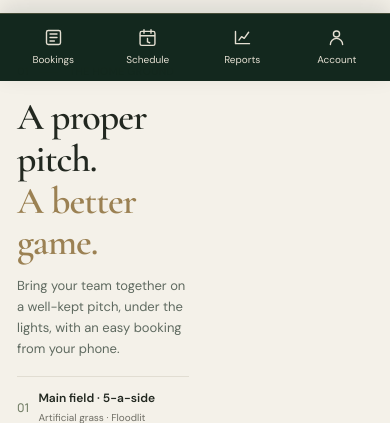
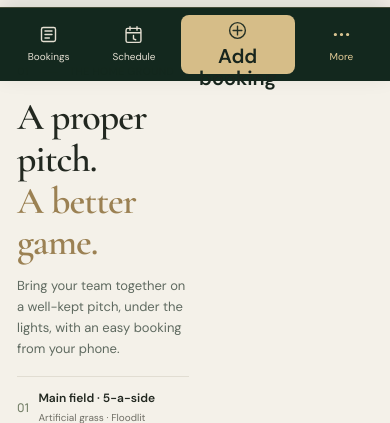
Before and after one commit to NahiduzzamanDipu/dipu-turf-champion, a Django app: page / in a window 390 px wide. Shown: the part 763-1186 px from the top of the page. Run offline with Django 5.2, Linux system fonts and the light colour scheme; the visitor is signed in with stand-in values (Sample User, id 1); data comes from the database, SQL or seed files in the repository; data that the repository does not hold is empty.

Commit message:
Improve mobile workspace navigation

```diff
--- a/static/turf/craft.css
+++ b/static/turf/craft.css
@@ -485,3 +485,28 @@ a:focus-visible, button:focus-visible, input:focus-visible, select:focus-visible
   .dash-panel-head h2, .dash-panel h2, .settings-card h2 { font-size: 24px; }
   .booking-intro h1 { font-size: 55px; }
 }
+
+/* Navigation and action clarity across the full owner workspace */
+.topbar { position: sticky; top: 0; z-index: 24; }
+.mobile-dock { z-index: 40; }
+.mobile-dock .dock-create { flex: 1.15; min-width: 82px; min-height: 48px; margin-inline: 4px; padding: 5px 8px; border-radius: 8px; background: #d6bd88; color: #18251d; font-size: 10px; font-weight: 600; }
+.mobile-dock .dock-create svg { color: #253126; }
+.mobile-dock .dock-create.dock-active { color: #18251d; }
+.dock-more { position: relative; display: flex; flex: 1; justify-content: center; min-width: 0; }
+.dock-more > summary { min-width: 62px; padding: 4px 6px; display: flex; flex-direction: column; align-items: center; justify-content: center; gap: 4px; color: #e4dfd2; font-size: 10px; cursor: pointer; list-style: none; }
+.dock-more > summary::-webkit-details-marker { display: none; }
+.dock-more > summary svg { width: 21px; height: 21px; fill: none; stroke: currentColor; stroke-width: 1.7; stroke-linecap: round; }
+.dock-more-active > summary { color: #e1ca96; }
+.dock-more-menu { position: absolute; right: 4px; bottom: calc(100% + 12px); width: min(300px, calc(100vw - 24px)); max-height: min(68svh, 560px); padding: 12px; overflow-y: auto; display: grid; grid-template-columns: 1fr 1fr; gap: 4px; background: #10251b; border: 1px solid rgba(214,189,136,.35); border-radius: 10px; box-shadow: 0 16px 42px rgba(6,16,10,.28); }
+.dock-menu-heading { grid-column: 1 / -1; padding: 5px 8px 8px; color: #d6bd88; font-size: 11px; font-weight: 600; }
+.mobile-dock .dock-more-menu a, .mobile-dock .dock-more-menu button { width: 100%; min-width: 0; min-height: 42px; padding: 9px 8px; display: flex; align-items: center; justify-content: flex-start; border: 0; border-radius: 5px; background: transparent; color: #f0eee6; text-align: left; font: 500 12px 'DM Sans', Arial, sans-serif; }
+.mobile-dock .dock-more-menu a:hover, .mobile-dock .dock-more-menu button:hover { background: #243c2c; color: #e6d1a0; }
+.dock-more-menu form { grid-column: 1 / -1; border-top: 1px solid rgba(255,255,255,.12); margin-top: 5px; padding-top: 5px; }
+.booking-table td:nth-child(3) { display: table-cell; }
+.booking-table td[data-label="Reference"] { font-variant-numeric: tabular-nums; }
+@media (max-width: 760px) {
+  .booking-table td:nth-child(3) { display: flex; }
+  .booking-table td[data-label="Reference"] { grid-column: 1 / -1; padding-top: 2px; }
+  .booking-table td[data-label="Reference"]::before { content: 'Booking reference'; }
+  .mobile-dock .dock-create { font-size: 10px; }
+}
--- a/templates/turf/base.html
+++ b/templates/turf/base.html
@@ -37,8 +37,20 @@
   {% if request.workspace_member or request.user.is_staff or request.user.is_superuser %}
     <a class="{% if request.resolver_match.url_name == 'owner_dashboard' %}dock-active{% endif %}" href="{% url 'owner_dashboard' %}"><svg viewBox="0 0 24 24" aria-hidden="true"><rect x="4" y="4" width="16" height="16" rx="2"/><path d="M8 8h8M8 12h8M8 16h5"/></svg>Bookings</a>
     <a class="{% if request.resolver_match.url_name == 'owner_availability' %}dock-active{% endif %}" href="{% url 'owner_availability' %}"><svg viewBox="0 0 24 24" aria-hidden="true"><rect x="3.5" y="5" width="17" height="16" rx="2"/><path d="M8 3v4m8-4v4M4 10h16m-8 3v4l2.5 1"/></svg>Schedule</a>
-    <a class="{% if request.resolver_match.url_name == 'owner_reports' %}dock-active{% endif %}" href="{% url 'owner_reports' %}"><svg viewBox="0 0 24 24" aria-hidden="true"><path d="M4 19V5m0 14h16M8 15l3-4 3 2 5-7"/></svg>Reports</a>
-    <a class="{% if request.resolver_match.url_name == 'owner_account' or request.resolver_match.url_name == 'owner_settings' %}dock-active{% endif %}" href="{% url 'owner_account' %}"><svg viewBox="0 0 24 24" aria-hidden="true"><circle cx="12" cy="8" r="3.5"/><path d="M5 20a7 7 0 0 1 14 0"/></svg>Account</a>
+    <a class="dock-create" href="{% url 'owner_manual_booking' %}"><svg viewBox="0 0 24 24" aria-hidden="true"><circle cx="12" cy="12" r="9"/><path d="M12 7v10m-5-5h10"/></svg><span>Add booking</span></a>
+    <details class="dock-more {% if request.resolver_match.url_name != 'owner_dashboard' and request.resolver_match.url_name != 'owner_availability' and request.resolver_match.url_name != 'owner_manual_booking' %}dock-more-active{% endif %}">
+      <summary aria-label="More owner pages"><svg viewBox="0 0 24 24" aria-hidden="true"><circle cx="5" cy="12" r="1"/><circle cx="12" cy="12" r="1"/><circle cx="19" cy="12" r="1"/></svg>More</summary>
+      <div class="dock-more-menu">
+        <div class="dock-menu-heading">Manage your turf</div>
+        <a href="{% url 'owner_customers' %}">Players</a><a href="{% url 'owner_expenses' %}">Expenses</a><a href="{% url 'owner_reports' %}">Reports</a>
+        {% if request.user.is_staff or request.user.is_superuser or request.workspace_member.can_manage_settings %}
+          <a href="{% url 'owner_settings' %}">Public profile</a><a href="{% url 'owner_fields' %}">Fields</a><a href="{% url 'owner_hours' %}">Opening hours</a><a href="{% url 'owner_pricing' %}">Pricing</a><a href="{% url 'owner_gallery' %}">Pictures</a><a href="{% url 'owner_qr' %}">Booking QR</a><a href="{% url 'owner_activity' %}">Activity</a>
+        {% endif %}
+        {% if request.user.is_staff or request.user.is_superuser %}<a href="{% url 'owner_managers' %}">Managers</a>{% endif %}
+        <a href="{% url 'owner_account' %}">My account</a><a href="{% url 'home' %}">Public page</a>
+        <form method="post" action="{% url 'owner_logout' %}">{% csrf_token %}<button type="submit">Sign out</button></form>
+      </div>
+    </details>
   {% else %}
     <a class="{% if request.resolver_match.url_name == 'home' %}dock-active{% endif %}" href="{% url 'home' %}"><svg viewBox="0 0 24 24" aria-hidden="true"><path d="m3 11 9-7 9 7M5.5 10v10h13V10M9 20v-6h6v6"/></svg>Home</a>
     <a class="{% if request.resolver_match.url_name == 'book' %}dock-active{% endif %}" href="{% url 'book' %}"><svg viewBox="0 0 24 24" aria-hidden="true"><circle cx="12" cy="12" r="9"/><path d="M12 7v10m-5-5h10"/></svg>Book</a>
```
